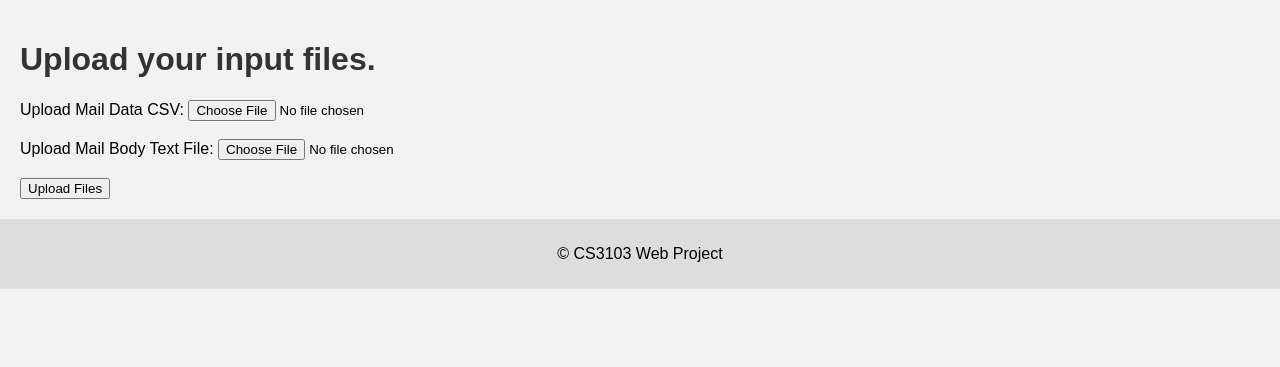
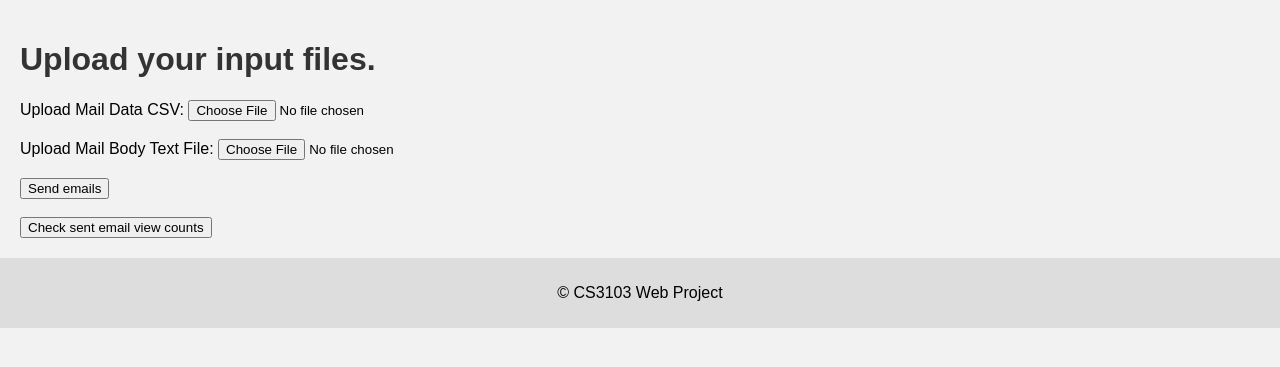
Before and after one commit to Chandan8186/cs3103-grp-30, a Flask app: template templates/index.html in a window 1280 px wide. Shown: the part 38-405 px from the top of the page. Run offline with Flask 3, Linux system fonts and the light colour scheme; the template is opened without the code that fills it, so the values that code supplies are empty.

Commit message:
Add view count without sending email

```diff
--- a/main.py
+++ b/main.py
@@ -110,12 +110,15 @@ def upload_file():
         department = "HR" # Can be "all"
         try:
             parser = Parser(user, csvpath, bodypath)
-            emails = parser.prepare_all_emails(department)
-            for email in emails:
-                recipient = email['email']
-                subject = email['subject']
-                body = email['body']
-                user.send_message(recipient, subject, body)
+            if "view-counts" in request.form:
+                emails = parser.prepare_all_emails(department, attach_transparent_images=False)
+            else:
+                emails = parser.prepare_all_emails(department)
+                for email in emails:
+                    recipient = email['email']
+                    subject = email['subject']
+                    body = email['body']
+                    user.send_message(recipient, subject, body)
 
             parser.update_report_data(emails)
             report = parser.prepare_report()
--- a/parser.py
+++ b/parser.py
@@ -102,7 +102,7 @@ class Parser:
         for i in range(len(emails)):
             emails[i]['body'] = emails[i]['body'].replace('</body>', f'<img src="{image_links[i]}"></body>', 1)
 
-    def prepare_all_emails(self, department='all'):
+    def prepare_all_emails(self, department='all', attach_transparent_images=True):
         """
         Prepares email subject and body for all recipients in string format.
 
@@ -139,7 +139,8 @@ class Parser:
             emails[i]['id'] = str(i)
 
         # 5. Attach 1x1 transparent images
-        self._attach_transparent_images(emails)
+        if attach_transparent_images:
+            self._attach_transparent_images(emails)
 
         return emails
 
--- a/templates/index.html
+++ b/templates/index.html
@@ -9,6 +9,8 @@
 
     <label for="body_file">Upload Mail Body Text File:</label>
     <input type="file" name="body_file" id="body_file" required><br><br>
-    <input type="submit" value="Upload Files">
+    <!-- <input type="submit" value="Upload Files"> -->
+    <button name="send-emails">Send emails</button><br><br>
+    <button name="view-counts">Check sent email view counts</button>
 </form>
 {% endblock %}
```
Also changed, not shown: requirements.txt (added, +7 -0 lines).
